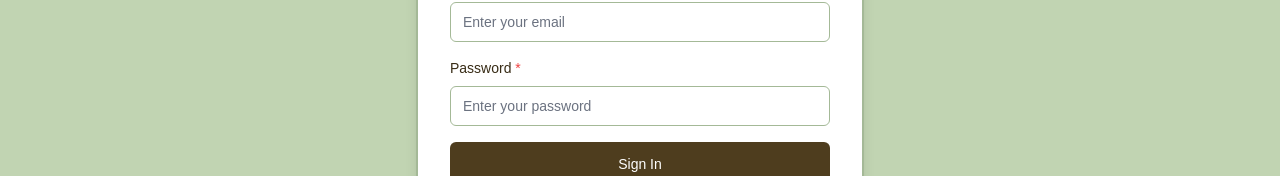
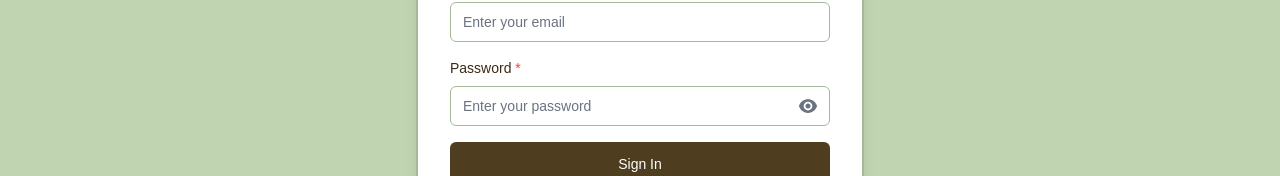
Before and after one commit to 2025-Arizona-Opportunity-Hack-Summer/BIDS-RedwoodRegionLogging, a Next.js app in the folder rrlc-app/: page /login in a window 1280 px wide. Shown: the part 397-573 px from the top of the page. Built offline with nearby package versions, Linux system fonts and the light colour scheme; no server answers.

Commit message:
Add eye icon to allow users to view password

```diff
--- a/rrlc-app/src/app/login/page.tsx
+++ b/rrlc-app/src/app/login/page.tsx
@@ -5,10 +5,12 @@ import Link from "next/link";
 import { Button } from "@/components/ui/button";
 import { Input } from "@/components/ui/input";
 import { useAuth } from "@/contexts/AuthContext";
+import { HiEye, HiEyeSlash } from "react-icons/hi2";
 
 export default function LoginPage() {
   const [email, setEmail] = useState("");
   const [password, setPassword] = useState("");
+  const [showPassword, setShowPassword] = useState(false);
   const [error, setError] = useState("");
   const [loading, setLoading] = useState(false);
   const router = useRouter();
@@ -80,14 +82,24 @@ export default function LoginPage() {
                 <label className="block mb-2 text-sm font-medium text-primary-dark">
                   Password <span className="text-error">*</span>
                 </label>
+                <div className="relative">
                   <Input
-                  type="password"
+                    type={showPassword ? "text" : "password"}
                     value={password}
                     onChange={e => setPassword(e.target.value)}
                     required
                     placeholder="Enter your password"
-                  className="border-accent-dark text-primary-dark"
+                    className="border-accent-dark text-primary-dark pr-10"
                   />
+                  <button
+                    type="button"
+                    onClick={() => setShowPassword(!showPassword)}
+                    className="absolute right-3 top-1/2 -translate-y-1/2 text-gray-500 hover:text-gray-700 focus:outline-none"
+                    aria-label={showPassword ? "Hide password" : "Show password"}
+                  >
+                    {showPassword ? <HiEyeSlash size={20} /> : <HiEye size={20} />}
+                  </button>
+                </div>
               </div>
 
               {error && (
--- a/rrlc-app/src/app/register/page.tsx
+++ b/rrlc-app/src/app/register/page.tsx
@@ -5,10 +5,12 @@ import Link from "next/link";
 import { Button } from "@/components/ui/button";
 import { Input } from "@/components/ui/input";
 import { useAuth } from "@/contexts/AuthContext";
+import { HiEye, HiEyeSlash } from "react-icons/hi2";
 
 export default function RegisterPage() {
   const [email, setEmail] = useState("");
   const [password, setPassword] = useState("");
+  const [showPassword, setShowPassword] = useState(false);
   const [fullName, setFullName] = useState("");
   // All users are applicants by default
   const [error, setError] = useState("");
@@ -100,14 +102,24 @@ export default function RegisterPage() {
                 <label className="block mb-2 text-sm font-medium text-primary-dark">
                   Password <span className="text-error">*</span>
                 </label>
+                <div className="relative">
                   <Input
-                  type="password"
+                    type={showPassword ? "text" : "password"}
                     value={password}
                     onChange={e => setPassword(e.target.value)}
                     required
                     placeholder="Enter your password"
-                  className="border-accent-dark text-primary-dark"
+                    className="border-accent-dark text-primary-dark pr-10"
                   />
+                  <button
+                    type="button"
+                    onClick={() => setShowPassword(!showPassword)}
+                    className="absolute right-3 top-1/2 -translate-y-1/2 text-gray-500 hover:text-gray-700 focus:outline-none"
+                    aria-label={showPassword ? "Hide password" : "Show password"}
+                  >
+                    {showPassword ? <HiEyeSlash size={20} /> : <HiEye size={20} />}
+                  </button>
+                </div>
               </div>
 
               {error && (
```
Lines whose indentation alone changed are shown as unchanged.
